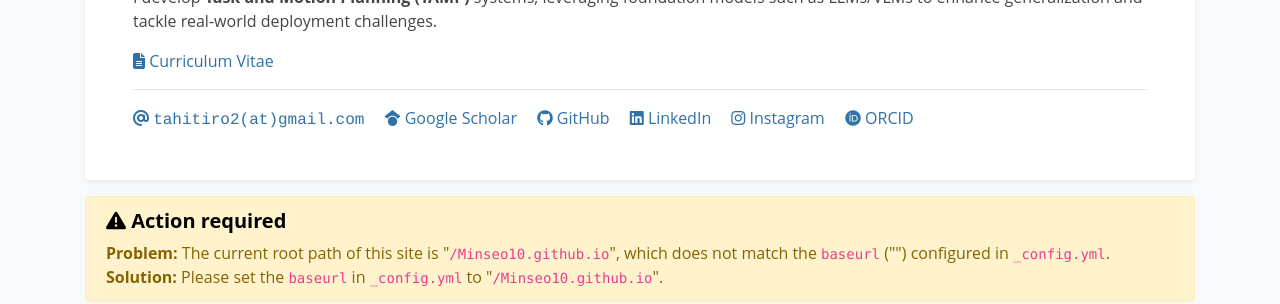
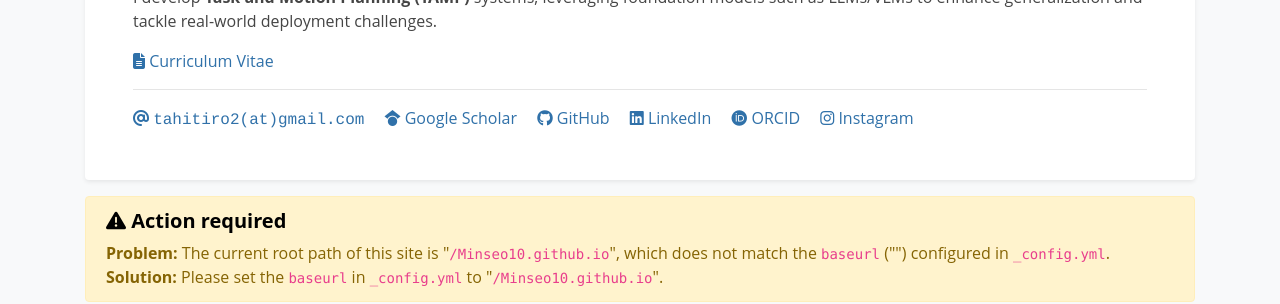
Before and after one commit to Minseo10/Minseo10.github.io, a Jekyll site: the page built from index.html, in a window 1280 px wide and 1348 px high. Shown: the part 399-703 px from the top of the window. Built offline with Jekyll 4.4.1, drawn with Linux system fonts in a browser that asks for light colours; nearby versions of some CDN libraries; a style sheet for code colours, icons or effects is not loaded.

Commit message:
Update profile_card.html

```diff
--- a/_includes/widgets/profile_card.html
+++ b/_includes/widgets/profile_card.html
@@ -88,15 +88,15 @@
                         </a>
                         {% endif %}
 
-                        {% if site.data.profile.instagram %}
-                        <a class="pr-3 no-break" target="_blank" href="https://www.instagram.com/in/{{ site.data.profile.instagram }}">
-                            <i class="fab fa-instagram"></i> Instagram
+                        {% if site.data.profile.orcid %}
+                        <a class="pr-3 no-break" target="_blank" href="https://orcid.org/{{ site.data.profile.orcid }}">
+                            <i class="fab fa-orcid"></i> ORCID
                         </a>
                         {% endif %}
 
-                        {% if site.data.profile.orcid %}
-                        <a class="pr-3 no-break" target="_blank" href="https://orcid.org/{{ site.data.profile.orcid }}">
-                            <i class="fab fa-orcid"></i> ORCID
+                        {% if site.data.profile.instagram %}
+                        <a class="pr-3 no-break" target="_blank" href="https://www.instagram.com/{{ site.data.profile.instagram }}">
+                            <i class="fab fa-instagram"></i> Instagram
                         </a>
                         {% endif %}
                     </div>
```
